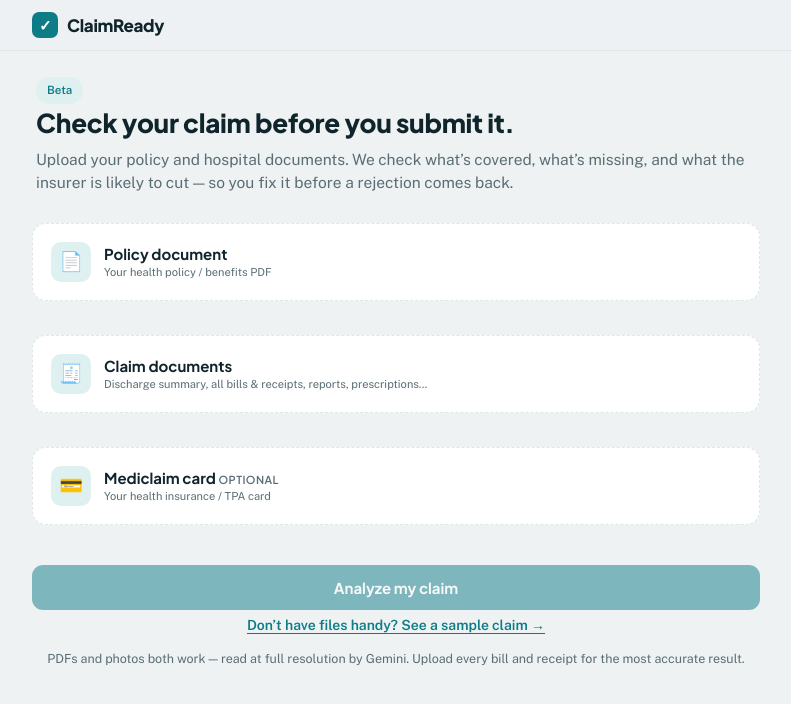
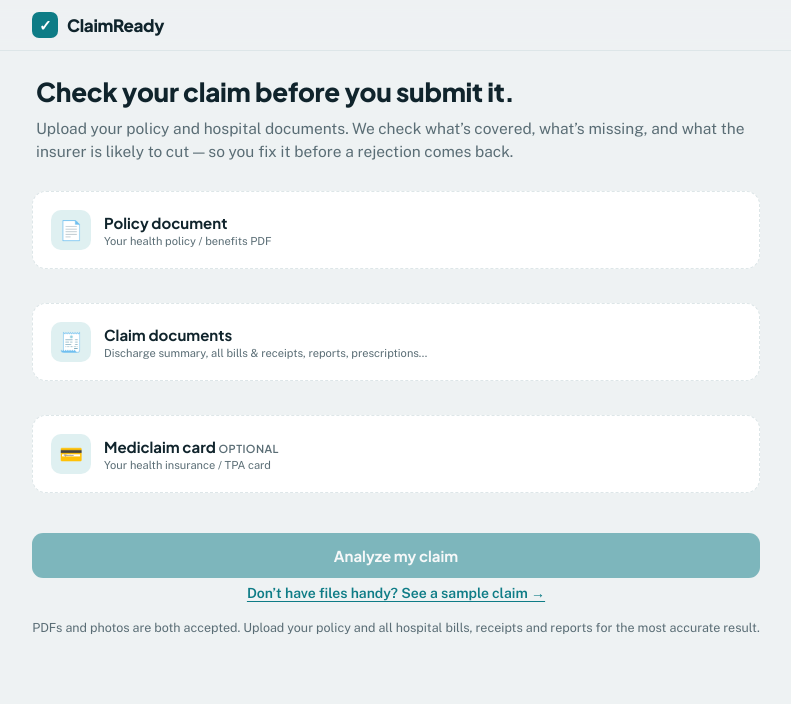
Before and after one commit to nishit-gandhi5890/claimready, a website: page index.html in a window 1280 px wide. Shown: the whole page, without its empty margins (244-1035 px from the left). Drawn offline with nearby package versions, Linux system fonts and the light colour scheme.

Commit message:
Add files via upload

```diff
--- a/index.html
+++ b/index.html
@@ -154,14 +154,12 @@ header{position:sticky; top:env(safe-area-inset-top,0px); z-index:5; background:
   <div class="bar">
     <button class="logo" id="home" aria-label="ClaimReady home"><span class="mark">✓</span>ClaimReady</button>
     <span class="spacer"></span>
-    <button class="ghost" id="uploadBtn">Check a claim</button>
   </div>
 </header>
 
 <div class="wrap">
   <section class="view" id="v-upload">
     <div class="hero">
-      <span class="proto">Beta</span>
       <h1>Check your claim before you submit it.</h1>
       <p>Upload your policy and hospital documents. We check what’s covered, what’s missing, and what the insurer is likely to cut — so you fix it before a rejection comes back.</p>
     </div>
@@ -178,7 +176,7 @@ header{position:sticky; top:env(safe-area-inset-top,0px); z-index:5; background:
     <input type="file" id="cardInput" accept="application/pdf,image/*" multiple hidden>
     <div class="actions"><button class="btn-clear" id="clearBtn" hidden>Clear all documents</button><button class="btn" id="analyzeBtn" disabled>Analyze my claim</button></div>
     <div class="samplelink"><button id="loadSample">Don’t have files handy? See a sample claim →</button></div>
-    <p class="note">PDFs and photos both work — read at full resolution by Gemini. Upload every bill and receipt for the most accurate result.</p>
+    <p class="note">PDFs and photos are both accepted. Upload your policy and all hospital bills, receipts and reports for the most accurate result.</p>
   </section>
 
   <section class="view" id="v-analyzing">
@@ -314,7 +312,7 @@ function render(){
 }
 
 const views={upload:'v-upload',analyzing:'v-analyzing',results:'v-results'};
-function show(v){ Object.values(views).forEach(id=>document.getElementById(id).classList.remove('on')); document.getElementById(views[v]).classList.add('on'); document.getElementById('uploadBtn').style.display=(v==='upload')?'none':''; window.scrollTo(0,0); }
+function show(v){ Object.values(views).forEach(id=>document.getElementById(id).classList.remove('on')); document.getElementById(views[v]).classList.add('on'); window.scrollTo(0,0); }
 
 let policyArr=[], docArr=[], cardArr=[];
 const analyzeBtn=document.getElementById('analyzeBtn');
@@ -445,7 +443,6 @@ async function runAnalyzing(payload){
 document.getElementById('errSample').onclick=()=>runAnalyzing(null);
 document.getElementById('errBack').onclick=()=>show('upload');
 document.getElementById('home').onclick=()=>show('upload');
-document.getElementById('uploadBtn').onclick=()=>{ resetUpload(); show('upload'); };
 document.getElementById('restart').onclick=()=>{ resetUpload(); show('upload'); };
 show('upload');
 </script>
```
